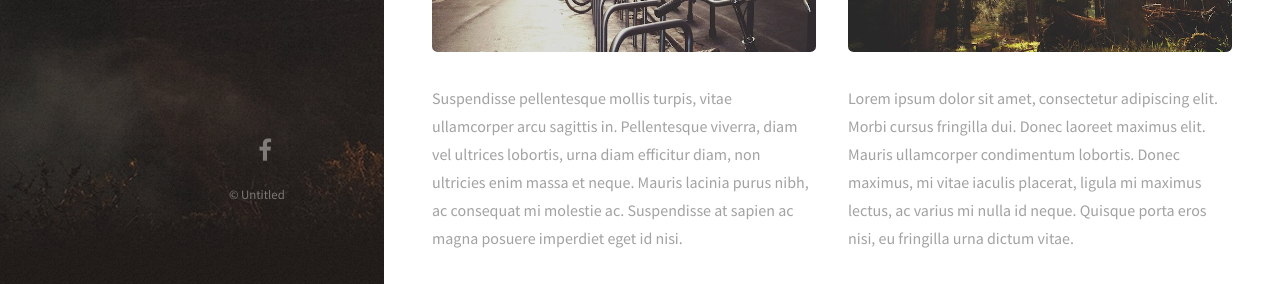
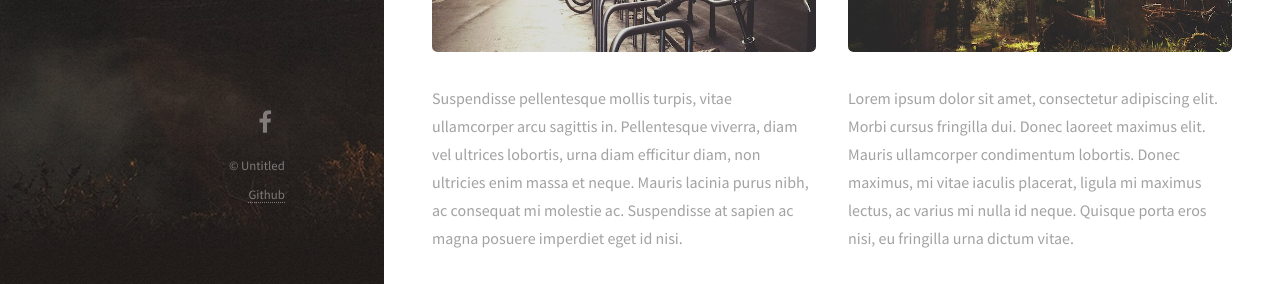
Before and after one commit to Zhiyelah/zhiyelah.github.io, a Jekyll site: the page built from index.html, in a window 1280 px wide. Shown: the part 611-895 px from the top of the page. Built offline with Jekyll 4.4.1, drawn with Linux system fonts in a browser that asks for light colours; nearby versions of some CDN libraries.

Commit message:
Update default.html

```diff
--- a/_layouts/default.html
+++ b/_layouts/default.html
@@ -51,6 +51,7 @@
       </ul>
       <ul class="copyright">
           <li>&copy; Untitled</li>
+	  <li><a href="https://github.com/Zhiyesh">Github</a></li>
       </ul>
     </footer>
 
```
